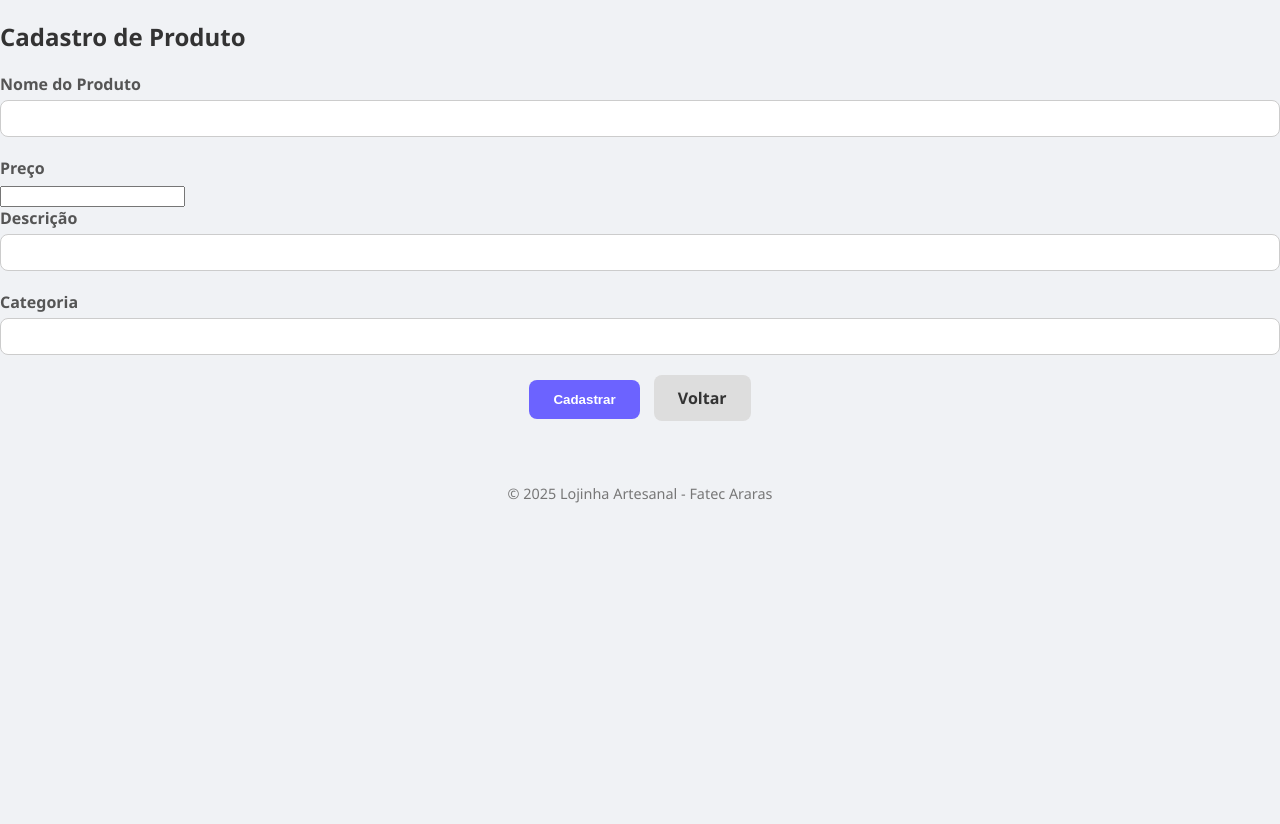
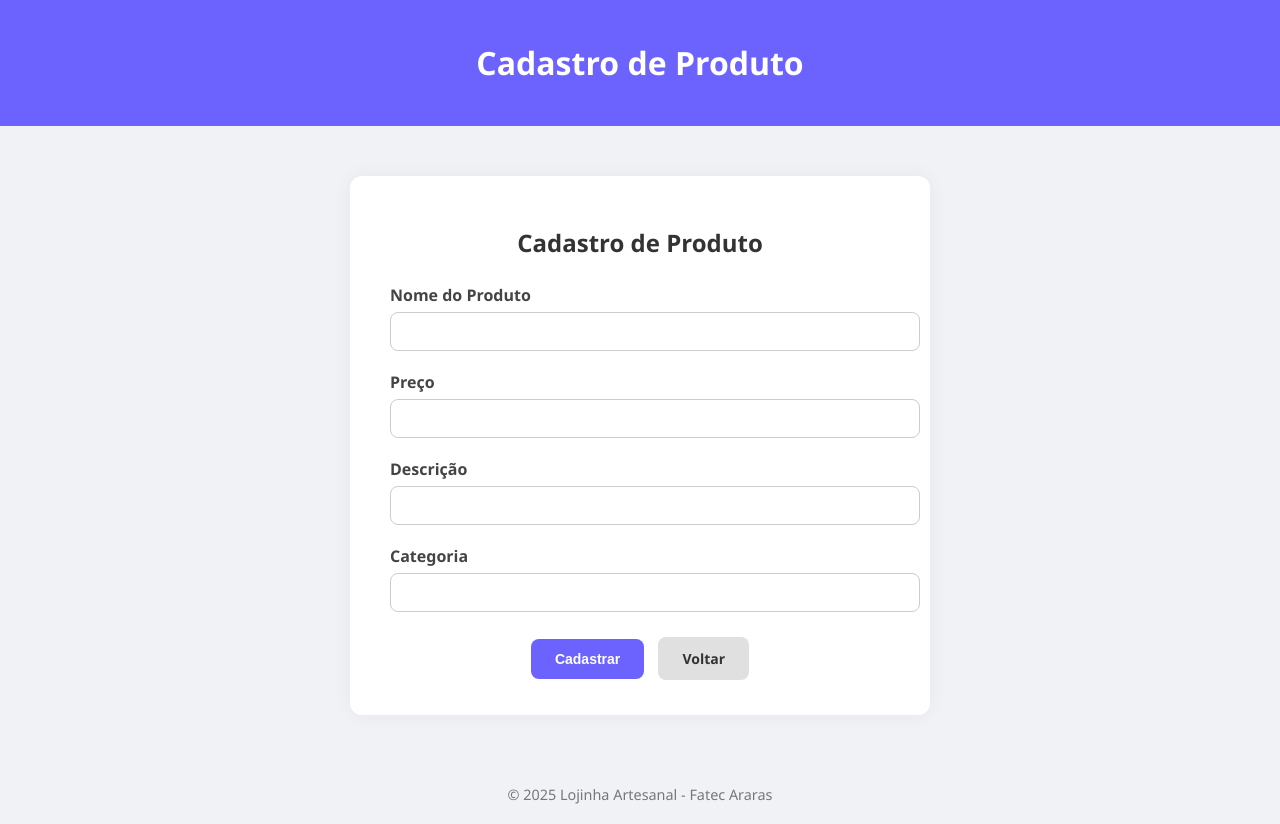
Before and after one commit to KaSantos0100/FATEC_DES_WEB2_2025_Avaliacao2, a PHP site: page /cadastro.php in a window 1280 px wide. Before the commit the page ends 503 px from the top, so only its background shows below. Run offline with PHP 8.4, Linux system fonts and the light colour scheme; the visitor is signed in with stand-in values (Sample User, id 1).

Commit message:
Atualização versão 1.0
Atualização da versão  cadastro e visualizar,

```diff
--- a/code/cadastro.php
+++ b/code/cadastro.php
@@ -40,57 +40,67 @@ if ($_SERVER['REQUEST_METHOD'] === 'POST') {
             padding: 0;
         }
 
-        header {
+         header {
             background-color: #6c63ff;
             color: white;
-            padding: 30px 0;
+            padding: 20px;
             text-align: center;
-            box-shadow: 0 4px 10px rgba(0,0,0,0.1);
         }
 
-        .container {
-            max-width: 600px;
-            margin: 40px auto;
-            background: white;
+        .form-container {
+            max-width: 500px;
+            margin: 50px auto;
+            background-color: white;
             border-radius: 12px;
-            box-shadow: 0 4px 20px rgba(0,0,0,0.08);
-            padding: 30px;
+            padding: 30px 40px;
+            box-shadow: 0 0 20px rgba(0, 0, 0, 0.05);
         }
 
         h2 {
-            margin-bottom: 20px;
+            margin-bottom: 25px;
             color: #333;
+            font-size: 24px;
+            text-align: center;
         }
 
         label {
             display: block;
+            margin-bottom: 6px;
+            font-weight: bold;
+            color: #444;
             text-align: left;
-            margin-bottom: 5px;
-            font-weight: bold;
-            color: #555;
         }
 
-        input[type="text"] {
+        input[type="text"],
+        input[type="number"] {
             width: 100%;
-            padding: 10px;
+            padding: 10px 14px;
+            border: 1px solid #ccc;
+            border-radius: 8px;
             margin-bottom: 20px;
-            border-radius: 8px;
-            border: 1px solid #ccc;
-            box-sizing: border-box;
+            font-size: 15px;
+            transition: border-color 0.3s ease;
+        }
+
+        input:focus {
+            border-color: #6c63ff;
+            outline: none;
         }
 
         .btn-group {
             text-align: center;
         }
 
-        button, .btn-secondary {
+        button,
+        .btn-secondary {
             padding: 12px 24px;
             border: none;
             border-radius: 8px;
             cursor: pointer;
             font-weight: bold;
-            transition: 0.3s ease;
+            font-size: 14px;
             margin: 5px;
+            transition: background-color 0.3s ease;
         }
 
         button {
@@ -103,20 +113,21 @@ if ($_SERVER['REQUEST_METHOD'] === 'POST') {
         }
 
         .btn-secondary {
-            background-color: #ddd;
+            background-color: #e0e0e0;
             color: #333;
             text-decoration: none;
+            display: inline-block;
         }
 
         .btn-secondary:hover {
-            background-color: #bbb;
+            background-color: #cacaca;
         }
 
         .mensagem {
             text-align: center;
             color: green;
             font-weight: bold;
-            margin-top: 20px;
+            margin-bottom: 20px;
         }
 
         footer {
@@ -126,10 +137,27 @@ if ($_SERVER['REQUEST_METHOD'] === 'POST') {
             color: #777;
             font-size: 0.9em;
         }
+
+        @media (max-width: 600px) {
+            .form-container {
+                margin: 20px;
+                padding: 20px;
+            }
+
+            button,
+            .btn-secondary {
+                width: 100%;
+                margin-top: 10px;
+            }
+        }
     </style>
 </head>
 
 <body>
+
+    <header>
+        <h1>Cadastro de Produto</h1>
+    </header>
 
     <div class="form-container">
         <h2>Cadastro de Produto</h2>
```
Also changed, not shown: code/vizualizar.php (+48 -6 lines).
